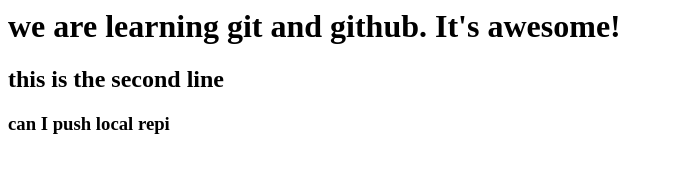
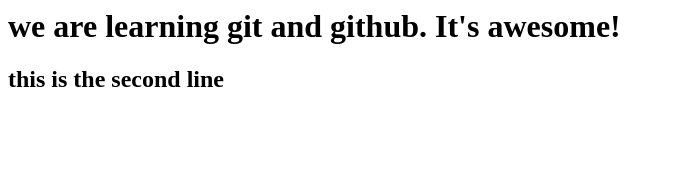
Before and after one commit to grantdcooper/testing-web, a plain HTML site: page index.html in a window 1280 px wide. Shown: the whole page, without its empty margins (0-673 px from the left). Drawn offline with Linux system fonts and the light colour scheme.

Commit message:
Update index.html

```diff
--- a/index.html
+++ b/index.html
@@ -1,3 +1,2 @@
 <h1> we are learning git and github. It's awesome! </h1>
 <h2> this is the second line </h2>
-<h3> can I push local repi </h3>
```
